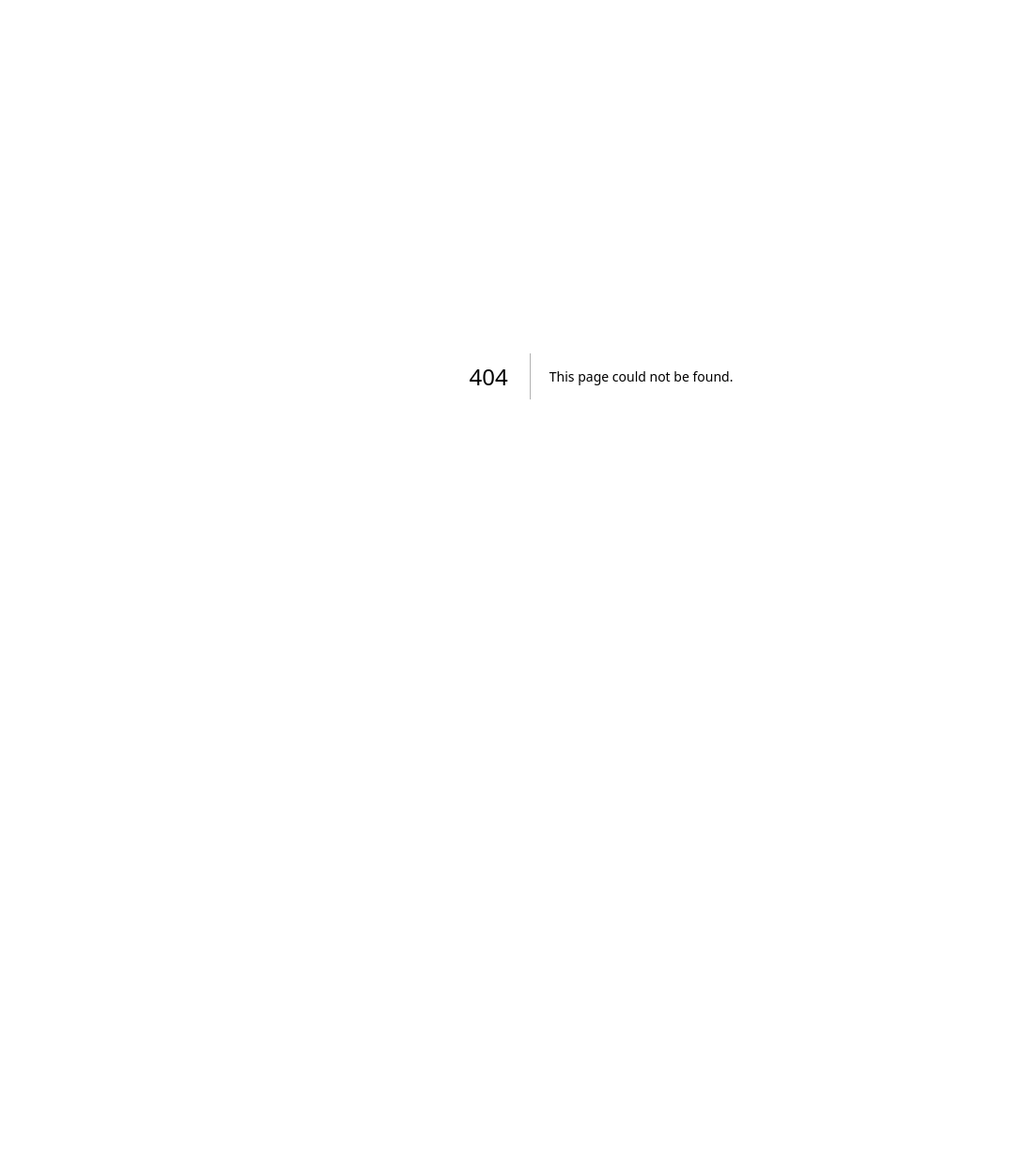
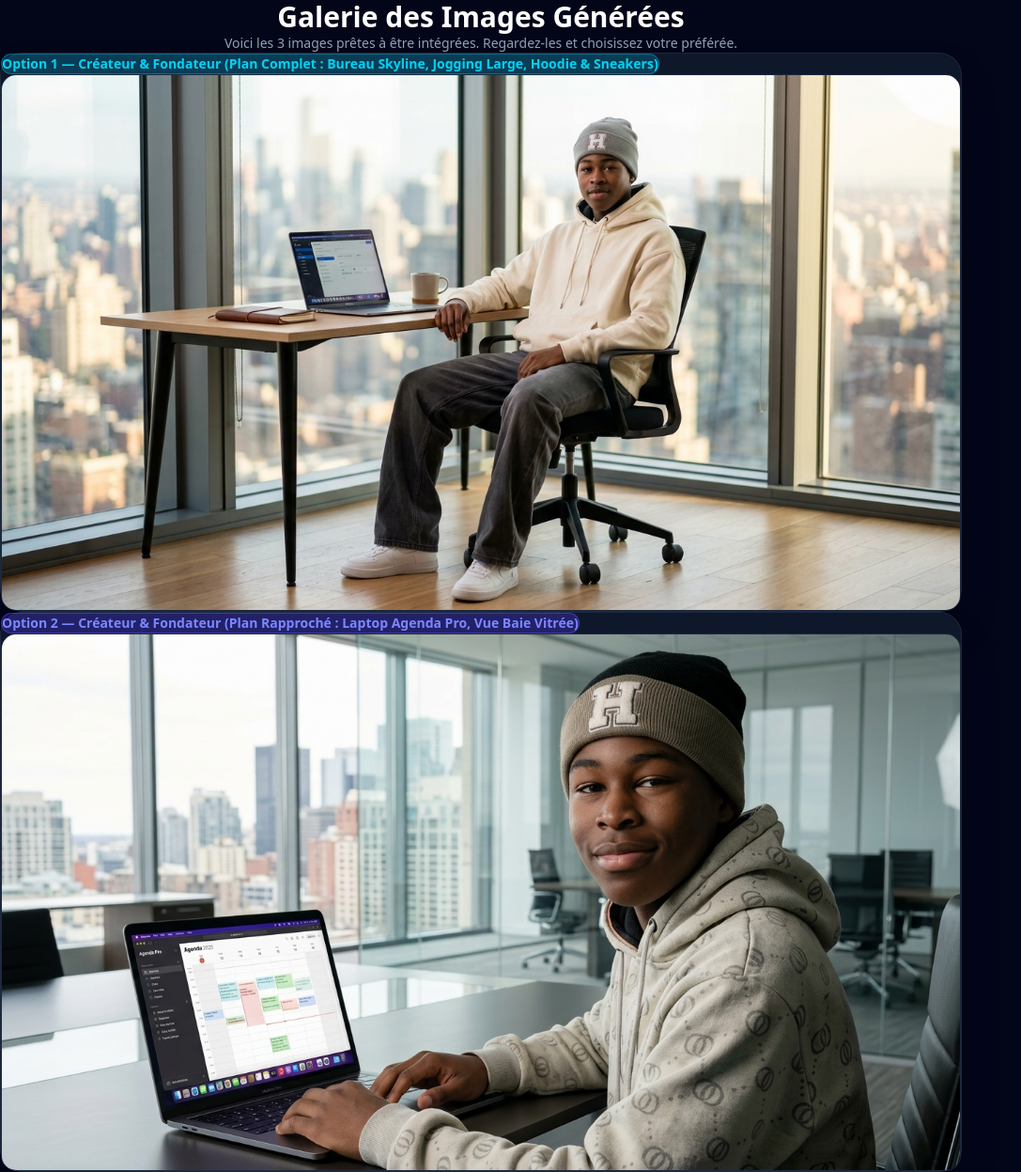
Before and after one commit to imorousalem8-sys/agenda, a Next.js app: page /preview-images in a window 1280 px wide. Before the commit this address had no page. Shown: the whole page at 94% size, without its empty margins (0-1087 px from the left). Before the commit the page ends 800 px from the top, so only its background shows below. Built offline with nearby package versions, Linux system fonts and the light colour scheme.

Commit message:
feat(assets): add realistic founder office photos and update preview page

```diff
--- /dev/null
+++ b/app/preview-images/page.tsx
@@ -0,0 +1,52 @@
+export default function PreviewImagesPage() {
+  return (
+    <div className="min-h-screen bg-slate-950 text-white p-6 sm:p-12 font-sans">
+      <div className="max-w-5xl mx-auto space-y-12">
+
+        <div className="text-center space-y-2">
+          <h1 className="text-3xl font-extrabold text-white">
+            Galerie des Images Générées
+          </h1>
+          <p className="text-slate-400 text-sm">
+            Voici les 3 images prêtes à être intégrées. Regardez-les et choisissez votre préférée.
+          </p>
+        </div>
+
+        {/* Option Créateur - Plan Complet */}
+        <div className="bg-slate-900 border border-slate-800 rounded-3xl p-6 space-y-4 shadow-2xl">
+          <div className="flex items-center justify-between">
+            <span className="px-4 py-1.5 rounded-full bg-cyan-600/30 text-cyan-400 border border-cyan-500/40 text-sm font-bold">
+              Option 1 — Créateur & Fondateur (Plan Complet : Bureau Skyline, Jogging Large, Hoodie & Sneakers)
+            </span>
+          </div>
+          <div className="rounded-2xl overflow-hidden border border-slate-800">
+            {/* eslint-disable-next-line @next/next/no-img-element */}
+            <img
+              src="/images/founder-office-full.jpg"
+              alt="Créateur Fondateur au Bureau - Plan Complet"
+              className="w-full h-auto object-cover max-h-[600px]"
+            />
+          </div>
+        </div>
+
+        {/* Option Créateur - Plan Moyen Laptop */}
+        <div className="bg-slate-900 border border-slate-800 rounded-3xl p-6 space-y-4 shadow-2xl">
+          <div className="flex items-center justify-between">
+            <span className="px-4 py-1.5 rounded-full bg-indigo-600/30 text-indigo-400 border border-indigo-500/40 text-sm font-bold">
+              Option 2 — Créateur & Fondateur (Plan Rapproché : Laptop Agenda Pro, Vue Baie Vitrée)
+            </span>
+          </div>
+          <div className="rounded-2xl overflow-hidden border border-slate-800">
+            {/* eslint-disable-next-line @next/next/no-img-element */}
+            <img
+              src="/images/founder-office-medium.jpg"
+              alt="Créateur Fondateur au Bureau - Plan Moyen"
+              className="w-full h-auto object-cover max-h-[600px]"
+            />
+          </div>
+        </div>
+
+      </div>
+    </div>
+  );
+}
```
Also changed, not shown: public/images/founder-office-full.jpg (added), public/images/founder-office-medium.jpg (added).
